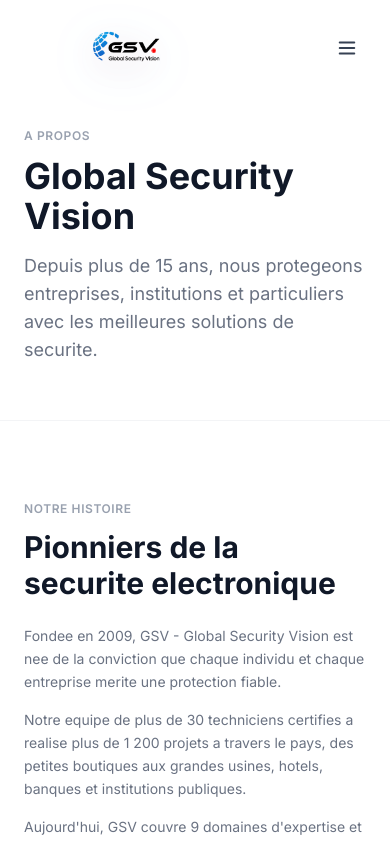
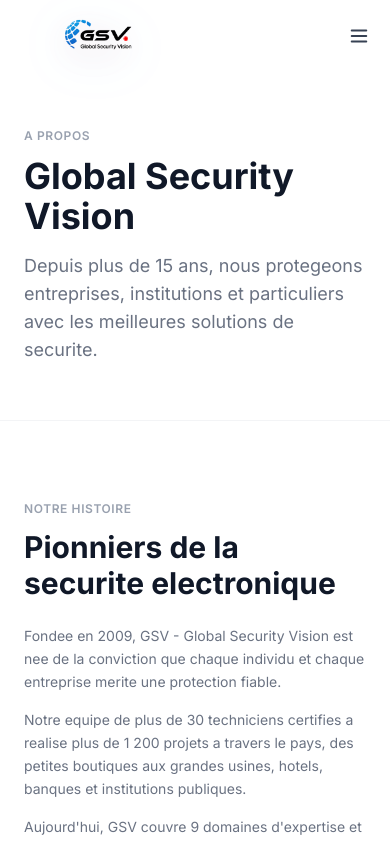
Before and after one commit to RENOLIX/gsv.github.io, a React (Vite) app: page /about in a window 390 px wide. Shown: the top 842 px of the page. Built offline with nearby package versions, Linux system fonts and the light colour scheme.

Commit message:
Slim header and tighten partner logos

```diff
--- a/src/components/Navbar.tsx
+++ b/src/components/Navbar.tsx
@@ -39,9 +39,9 @@
 
   return (
     <header className="fixed top-0 left-0 right-0 z-50 transition-all duration-300" style={headerStyle}>
-      <div className="max-w-6xl mx-auto px-6">
-        <div className="flex items-center justify-between h-24">
-          <Link to="/" className="flex items-center">
+      <div className="max-w-6xl mx-auto px-3 sm:px-6">
+        <div className="flex items-center justify-between h-18 sm:h-20">
+          <Link to="/" className="-ml-4 flex items-center sm:-ml-8">
             <img src={`${import.meta.env.BASE_URL}brand/gsv-logo.png`} alt="GSV Global Security Vision" className="gsv-logo-mark h-20 w-52 object-contain sm:h-24 sm:w-64" />
           </Link>
           <nav className="hidden md:flex items-center gap-8">
--- a/src/components/PartnersMarquee.tsx
+++ b/src/components/PartnersMarquee.tsx
@@ -18,11 +18,11 @@
     .toUpperCase();
 
   return (
-    <div className="shrink-0 h-24 w-56 flex items-center justify-center">
+    <div className="shrink-0 h-20 w-36 flex items-center justify-center sm:h-24 sm:w-56">
       <img
         src={`${import.meta.env.BASE_URL}${img}`}
         alt={name}
-        className="max-h-24 max-w-56 object-contain"
+        className="max-h-20 max-w-36 object-contain sm:max-h-24 sm:max-w-56"
         onError={(event) => {
           event.currentTarget.style.display = "none";
           const fallback = event.currentTarget.nextElementSibling;
@@ -48,9 +48,9 @@
         </p>
       </div>
       <div className="relative">
-        <div className="pointer-events-none absolute left-0 top-0 h-full w-28 z-10" style={{ background: "linear-gradient(to right, white, transparent)" }} />
-        <div className="pointer-events-none absolute right-0 top-0 h-full w-28 z-10" style={{ background: "linear-gradient(to left, white, transparent)" }} />
-        <div className="flex gap-6 marquee-track items-center">
+        <div className="pointer-events-none absolute left-0 top-0 h-full w-12 sm:w-28 z-10" style={{ background: "linear-gradient(to right, white, transparent)" }} />
+        <div className="pointer-events-none absolute right-0 top-0 h-full w-12 sm:w-28 z-10" style={{ background: "linear-gradient(to left, white, transparent)" }} />
+        <div className="flex gap-2 sm:gap-6 marquee-track items-center">
           {TRACK.map((partner, i) => (
             <PartnerLogo key={`${partner.name}-${i}`} name={partner.name} img={partner.img} />
           ))}
```
